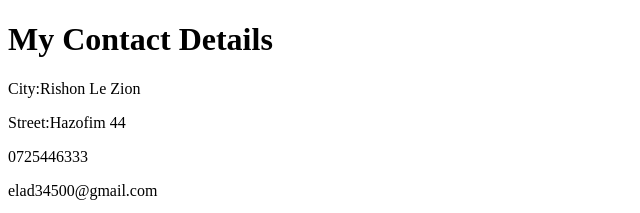
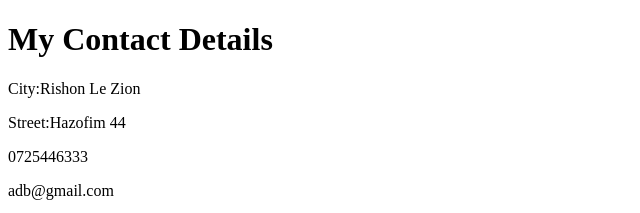
Before and after one commit to Eladsh3/cv, a plain HTML site: page contact-me.html in a window 1280 px wide. Shown: the top 213 px of the page, 0-640 px from the left. Drawn offline with Linux system fonts and the light colour scheme.

Commit message:
Update contact-me.html

```diff
--- a/contact-me.html
+++ b/contact-me.html
@@ -10,7 +10,7 @@
     <p>City:Rishon Le Zion</p>
     <p>Street:Hazofim 44</p>
     <p>0725446333</p>
-    <p>elad34500@gmail.com</p>
+    <p>adb@gmail.com</p>
     <form class="" action="mailto:info@gmail.com" method="post" enctype="text/plain">
         <label>Your Name:</label>
         <input type="text" name="yourName" value=""><br>
```
